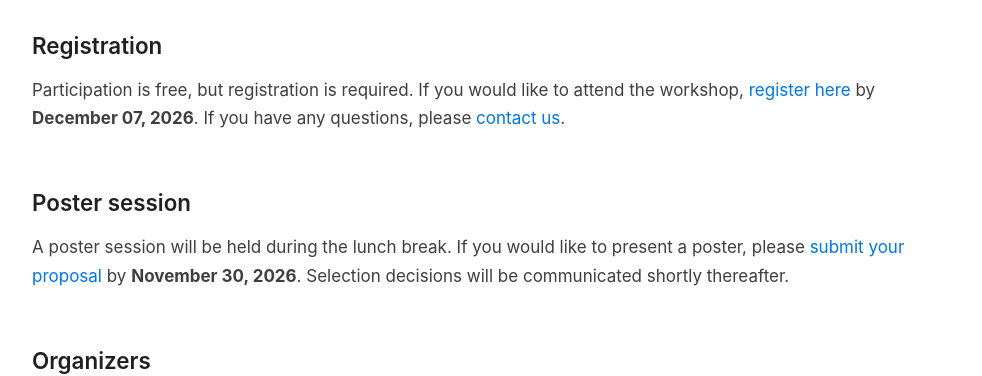
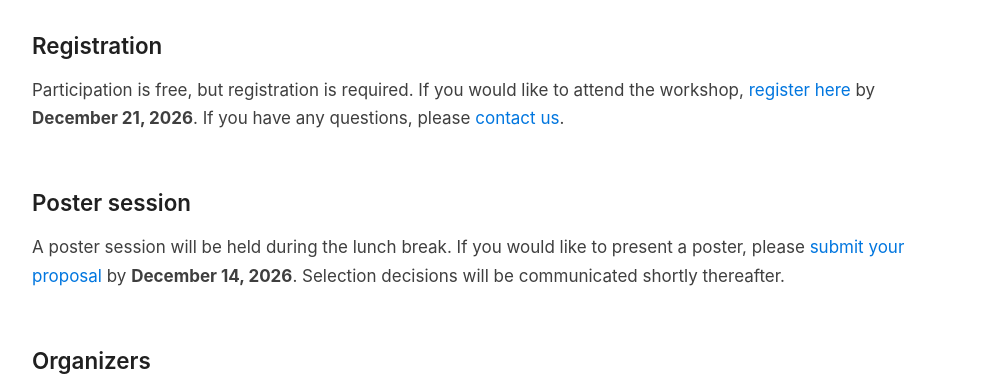
Before and after one commit to ai-society-governance/ai-society-governance.github.io, a Jekyll site: the page built from index.md, in a window 1280 px wide and 900 px high, scrolled down 551 px. Shown: the part 152-528 px from the top of the window, without its empty margins (148-1130 px from the left). Built offline with Jekyll 4.4.1, drawn with Linux system fonts in a browser that asks for light colours; our own code applies the rules of GitHub Pages for plain Markdown files.

Commit message:
Update registration and poster submission deadlines

```diff
--- a/index.md
+++ b/index.md
@@ -20,11 +20,11 @@ The workshop aims to foster dialogue across disciplines and between academia, pu
 
 ## Registration
 
-Participation is free, but registration is required. If you would like to attend the workshop, <a class="primary-link" href="https://tally.so/r/Zjqp9z" target="_blank" rel="noopener">register here</a> by **December 07, 2026**. If you have any questions, please <a class="primary-link" href="mailto:ai-sg@ens-paris-saclay.fr">contact us</a>.
+Participation is free, but registration is required. If you would like to attend the workshop, <a class="primary-link" href="https://tally.so/r/Zjqp9z" target="_blank" rel="noopener">register here</a> by **December 21, 2026**. If you have any questions, please <a class="primary-link" href="mailto:ai-sg@ens-paris-saclay.fr">contact us</a>.
 
 ## Poster session
 
-A poster session will be held during the lunch break. If you would like to present a poster, please <a class="primary-link" href="https://tally.so/r/7R68x9" target="_blank" rel="noopener">submit your proposal</a> by **November 30, 2026**. Selection decisions will be communicated shortly thereafter.
+A poster session will be held during the lunch break. If you would like to present a poster, please <a class="primary-link" href="https://tally.so/r/7R68x9" target="_blank" rel="noopener">submit your proposal</a> by **December 14, 2026**. Selection decisions will be communicated shortly thereafter.
 <!-- A poster session will be held during the lunch break. If you would like to present a poster, please <a class="primary-link" href="mailto:mail">ai-sg@ens-paris-saclay.fr</a> us a title and short abstract by November 30, 2026. Selection decisions will be communicated shortly thereafter. -->
 
 ## Organizers
```
